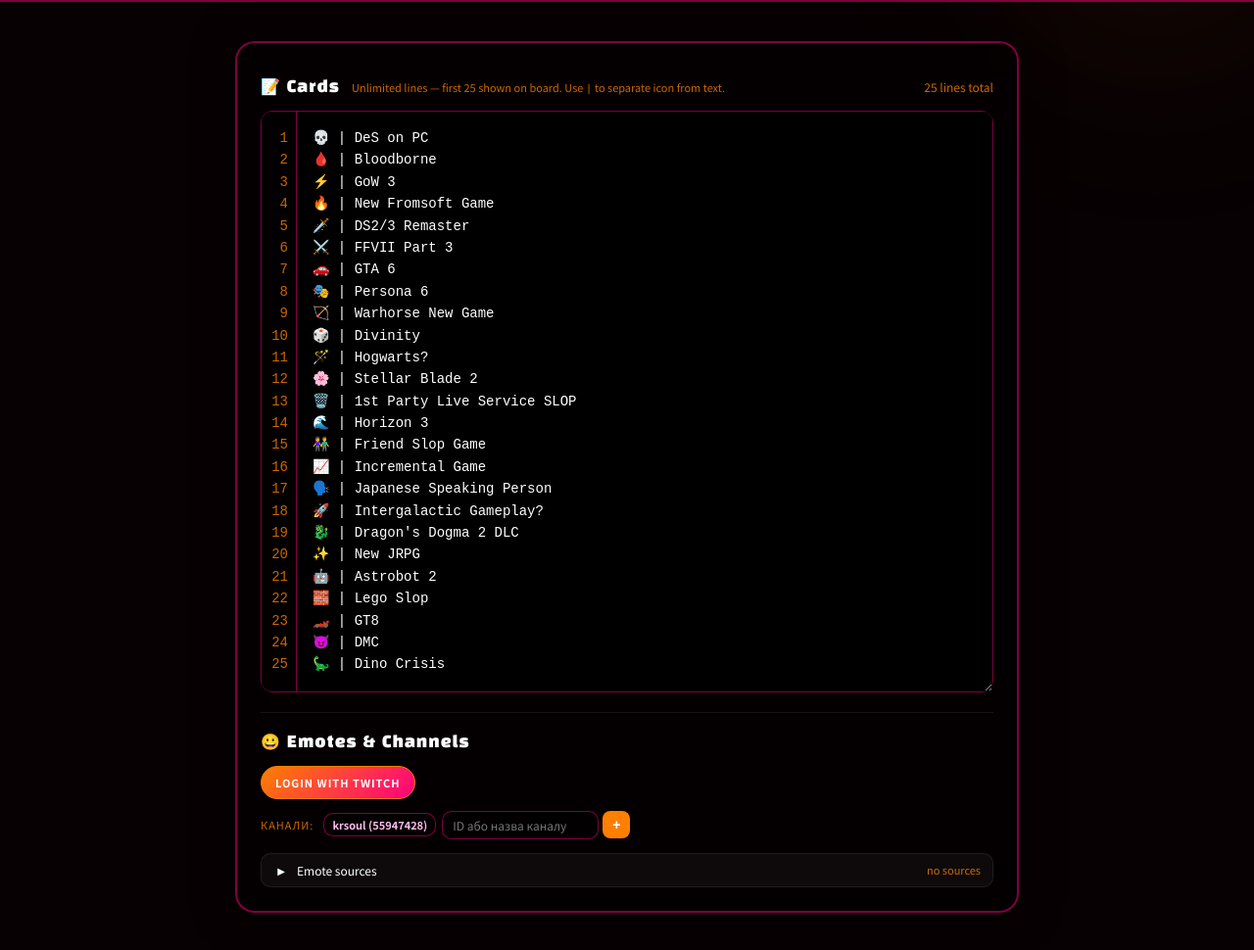
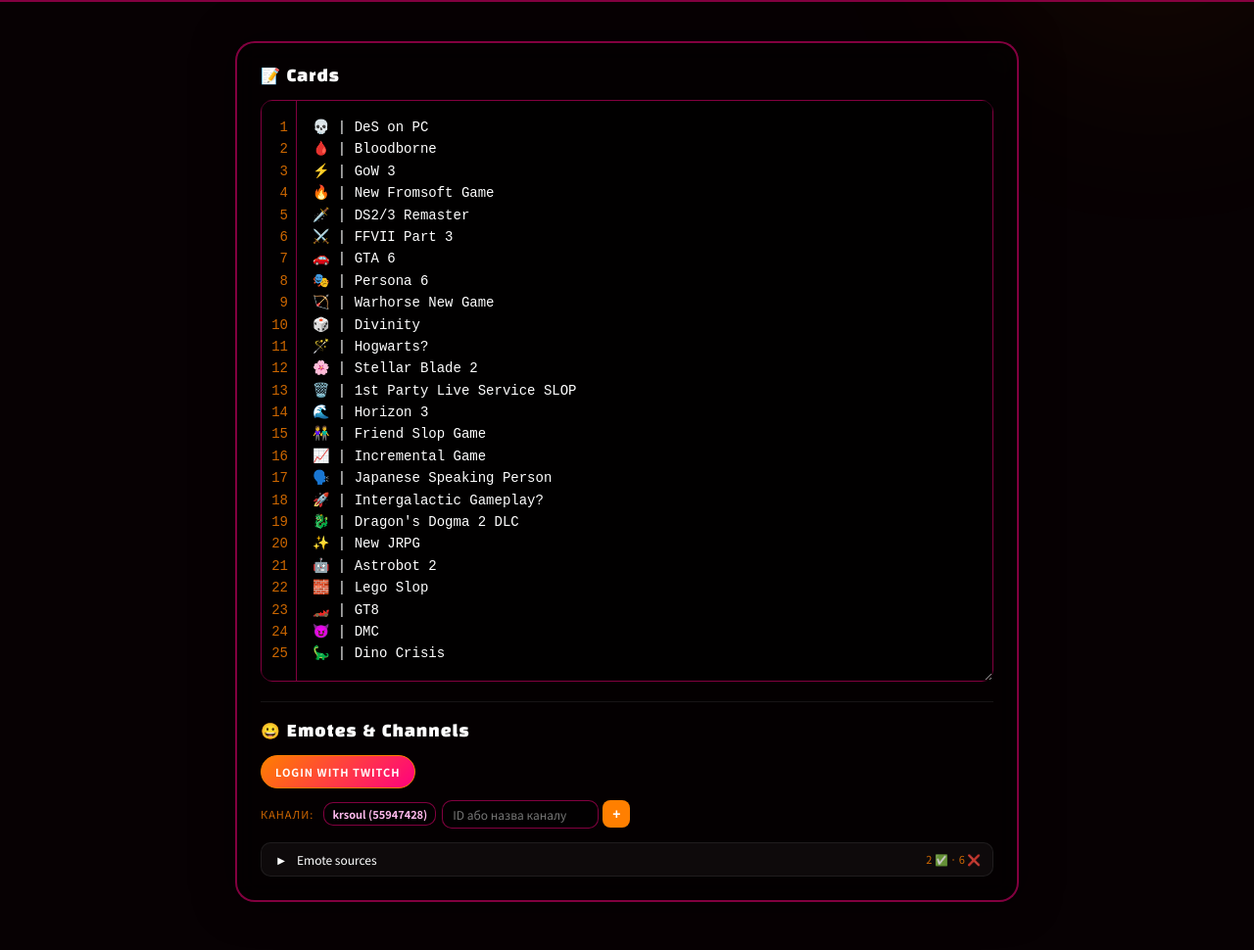
Before and after one commit to senpos/krsoul-bingo, a website with bundled scripts: page index.html in a window 1280 px wide. Shown: the part 800-1770 px from the top of the page at 98% size. Built offline with nearby package versions, Linux system fonts and the light colour scheme; no server answers.

Commit message:
fix: simplify cards section and make emote sources summary reactive

```diff
--- a/css/style.css
+++ b/css/style.css
@@ -800,12 +800,6 @@ html, body {
   color: #fff;
   white-space: nowrap;
 }
-.editor-section-note {
-  font-size: 11px;
-  color: var(--dim);
-  flex: 1;
-  min-width: 0;
-}
 
 /* ── Emote Collapsible Log ── */
 .emote-log {
@@ -1072,7 +1066,7 @@ html, body {
   outline: none;
   min-height: 300px;
 }
-.editor-meta { display: flex; justify-content: space-between; margin-top: 12px; font-size: 12px; color: var(--dim); transition: color 0.6s; }
+
 
 /* ── Toast & Confetti ── */
 .toast {
--- a/index.html
+++ b/index.html
@@ -129,8 +129,6 @@
           <div class="editor-section">
             <div class="editor-section-head">
               <div class="editor-section-title">📝 Cards</div>
-              <div class="editor-section-note">Unlimited lines — first <span x-text="cellCount"></span> shown on board. Use <code>|</code> to separate icon from text.</div>
-              <div class="editor-meta" x-text="cardsCountText"></div>
             </div>
 
             <div class="editor-textarea-wrapper">
--- a/js/store.js
+++ b/js/store.js
@@ -232,12 +232,6 @@ export function createApp() {
       return `${this.markedCount} marked \u00B7 ${n} BINGO${n !== 1 ? 's' : ''}`;
     },
 
-    get cardsCountText() {
-      const total = this.cards.filter(Boolean).length;
-      const inGrid = Math.min(total, this.cellCount);
-      return `${total} lines total${total !== inGrid ? ` (${inGrid} in grid)` : ''}`;
-    },
-
     // ── Collapsible emote log ──
     emoteLogOpen: false,
 
@@ -264,6 +258,7 @@ export function createApp() {
     },
 
     get emoteSourcesSummary() {
+      this.emoteVersion;
       let loaded = 0, failed = 0, pending = 0;
       for (const st of state.emotes.sourceStatus.values()) {
         if (st === 'loaded') loaded++;
```
